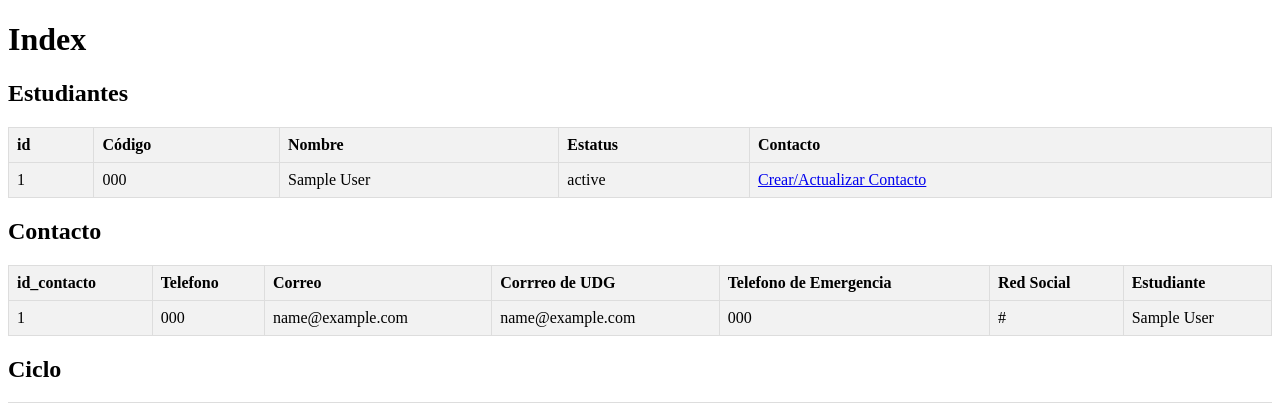
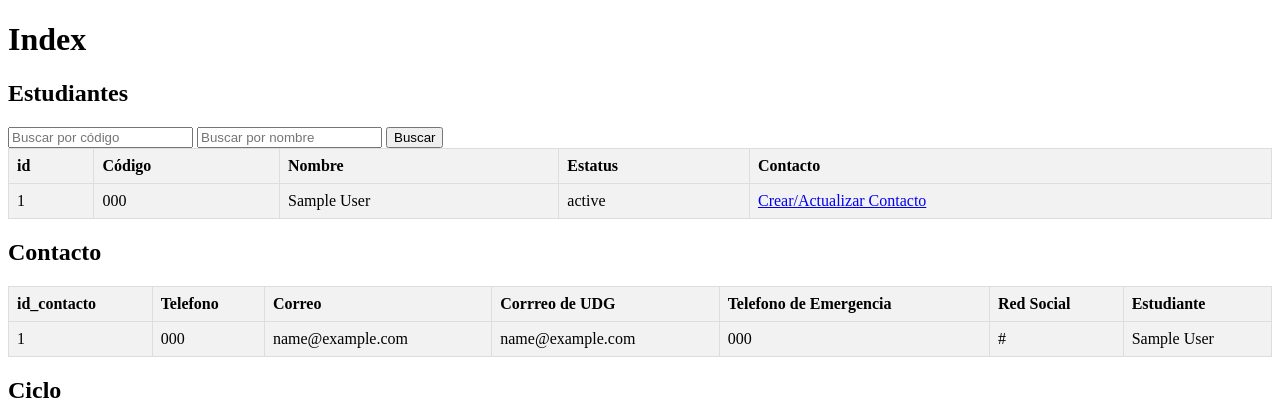
Before and after one commit to BrialexMaga/coordinacion, a Django app: page /studentform/ in a window 1280 px wide. Shown: the top 403 px of the page. Run offline with Django 4.2, Linux system fonts and the light colour scheme; tables that the repository leaves empty hold one stand-in row (values such as "Sample post").

Commit message:
Add search for code or name to student table

```diff
--- a/studentform/templates/studentform/index.html
+++ b/studentform/templates/studentform/index.html
@@ -10,6 +10,12 @@
 <body>
     <h1>Index</h1>
     <h2>Estudiantes</h2>
+    <form method="GET" action="{% url 'index' %}">
+        <input type="text" name="code" placeholder="Buscar por código">
+        <input type="text" name="name" placeholder="Buscar por nombre">
+        <button type="submit">Buscar</button>
+    </form>
+
     <table>
         <thead>
             <th>id</th>
--- a/studentform/views.py
+++ b/studentform/views.py
@@ -12,6 +12,13 @@ def index(request):
     students = Student.objects.all()
     contacts = Contact.objects.all()
     cycles = School_Cycle.objects.all()
+
+    if request.GET.get('name') or request.GET.get('code'):
+        name = request.GET.get('name', '')
+        code = request.GET.get('code', '')
+
+        students = students.filter(name__icontains=name, code__icontains=code)
+
     return render(request, "studentform/index.html", {'students':students, 'contacts':contacts, 'cycles':cycles})
 
 def createFormStudent(request):
```
